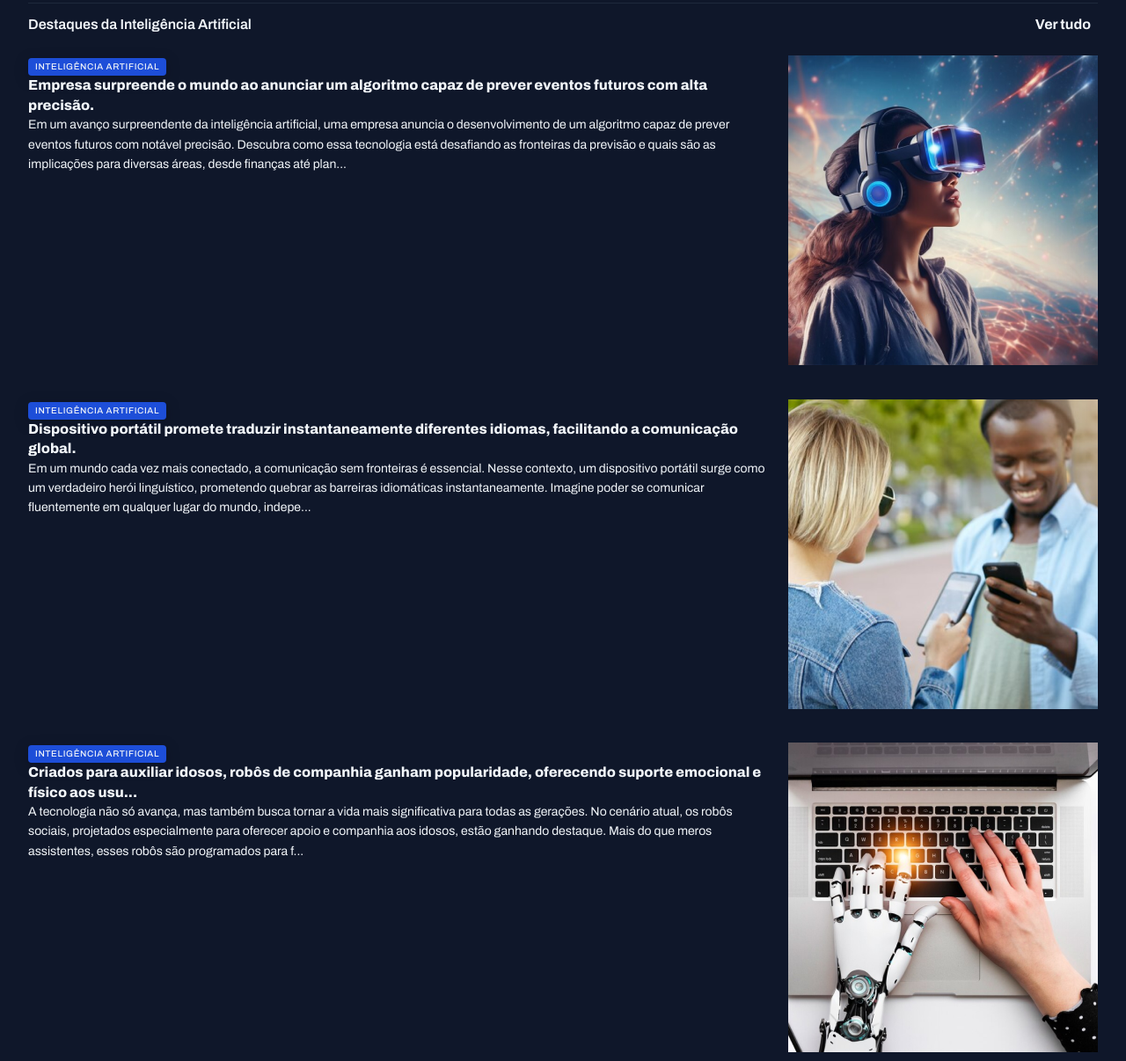
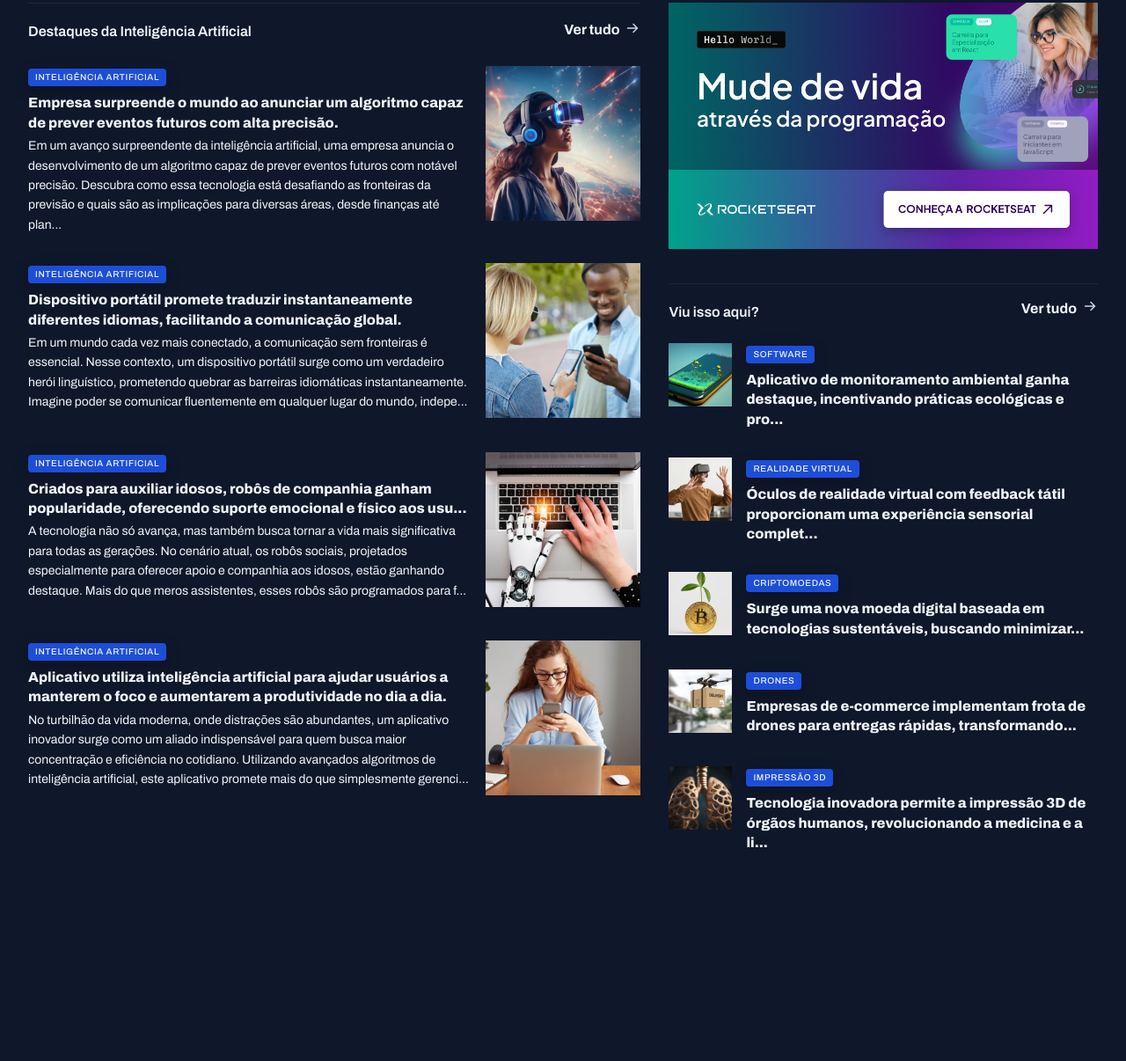
Before and after one commit to cristiano027/portal-de-noticias, a plain HTML site: page index.html in a window 1280 px wide. Shown: the part 1063-2269 px from the top of the page at 88% size. After the commit the page ends 2073 px from the top, so only its background shows below. Drawn offline with Linux system fonts and the light colour scheme.

Commit message:
Estilizando secoes finais

```diff
--- a/index.html
+++ b/index.html
@@ -193,12 +193,10 @@
     </section>
 
 
-    <div>
+    <aside>
 
       <div id="ads">
         <img src="assets/Ads.png" alt="">
-      </div>
-
       </div>
 
       <section id="more">
@@ -231,7 +229,7 @@
             <div><img src="assets/images/Image 16.png"></div>
             <div>
               <span class="content-tag">Criptomoedas</span>
-            <h3 class="text-xl">Surge uma nova moeda digital baseada em tecnologias sustentáveis, buscando minimizar o i...</h3>
+              <h3 class="text-xl">Surge uma nova moeda digital baseada em tecnologias sustentáveis, buscando minimizar...</h3>
             </div>
           </article>
 
@@ -239,7 +237,7 @@
             <div><img src="assets/images/Image 17.png"></div>
             <div>
               <span class="content-tag">Drones</span>
-            <h3 class="text-xl">Empresas de e-commerce implementam frota de drones para entregas rápidas, transformando o ce...</h3>
+              <h3 class="text-xl">Empresas de e-commerce implementam frota de drones para entregas rápidas, transformando...</h3>
             </div>
           </article>
 
@@ -253,6 +251,9 @@
         </div>
 
       </section>
+
+    </aside>
+
   </main>
 </body>
 </html>
--- a/styles/global.css
+++ b/styles/global.css
@@ -53,8 +53,16 @@ img {
 }
 
 main {
-  margin-top: 40px;
-  gap: 80px;
+  margin-block: 40px;
+  row-gap: 80px;
+  column-gap: 32px;
+
+  grid-template-columns: 2fr 1.4fr;
+
+  grid-template-areas:
+  "featured featured"
+  "weekly weekly"
+  "ai aside";
 }
 
 .content-tag {
--- a/styles/sections.css
+++ b/styles/sections.css
@@ -8,20 +8,21 @@ section header{
       align-items: center;
       gap: 8px;
 
-      #arrow {
+      span {
         background-image: url(../assets/icons/ArrowRight.svg);
         background-repeat: no-repeat;
         width: 16px;
         height: 16px;
       }
 
-      &:hover #arrow  {
+      &:hover span  {
         background-image: url(../assets/icons/ArrowRight-hover.svg);
       }
    }
 }
 
 #featured {
+  grid-area: featured;
   img {
     height: 100%;
     object-fit: cover;
@@ -61,6 +62,7 @@ section header{
 }
 
 #weekly {
+  grid-area: weekly;
 
   &>div{
     grid-template-columns: repeat(4, 292px);
@@ -85,3 +87,35 @@ section header{
     }
   }
 }
+
+#ai {
+  grid-area: ai;
+
+  img {
+    width: 176px;
+    aspect-ratio: 1/1;
+    object-fit: cover;
+  }
+
+  h3 {
+    margin-block: 8px 4px;
+  }
+}
+
+aside {
+  grid-area: aside;
+}
+
+#more {
+  margin-top: 32px;
+
+  h3{
+    margin-top: 8px;
+  }
+
+  img {
+    width: 72px;
+    aspect-ratio: 1/1;
+    object-fit: cover;
+  }
+}
```
Lines whose indentation alone changed are shown as unchanged.
